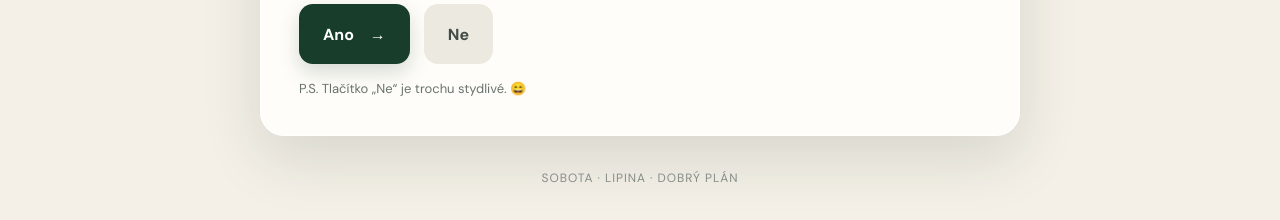
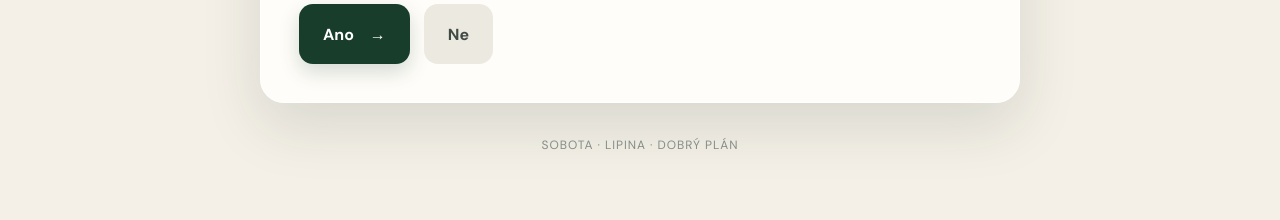
Before and after one commit to lukasbubela1/lipina, a plain HTML site: page index.html in a window 1280 px wide. Shown: the part 570-790 px from the top of the page. Drawn offline with Linux system fonts and the light colour scheme; files whose address does not match are found by name.

Commit message:
Odeberu text o tlačítku „Ne"

```diff
--- a/index.html
+++ b/index.html
@@ -25,7 +25,6 @@
         <button class="btn yes" id="yesBtn" type="button">Ano <span>→</span></button>
         <button class="btn no" id="noBtn" type="button">Ne</button>
       </div>
-      <p class="hint">P.S. Tlačítko „Ne“ je trochu stydlivé. 😄</p>
     </section>
 
     <section class="card form-card hidden" id="formCard">
```
